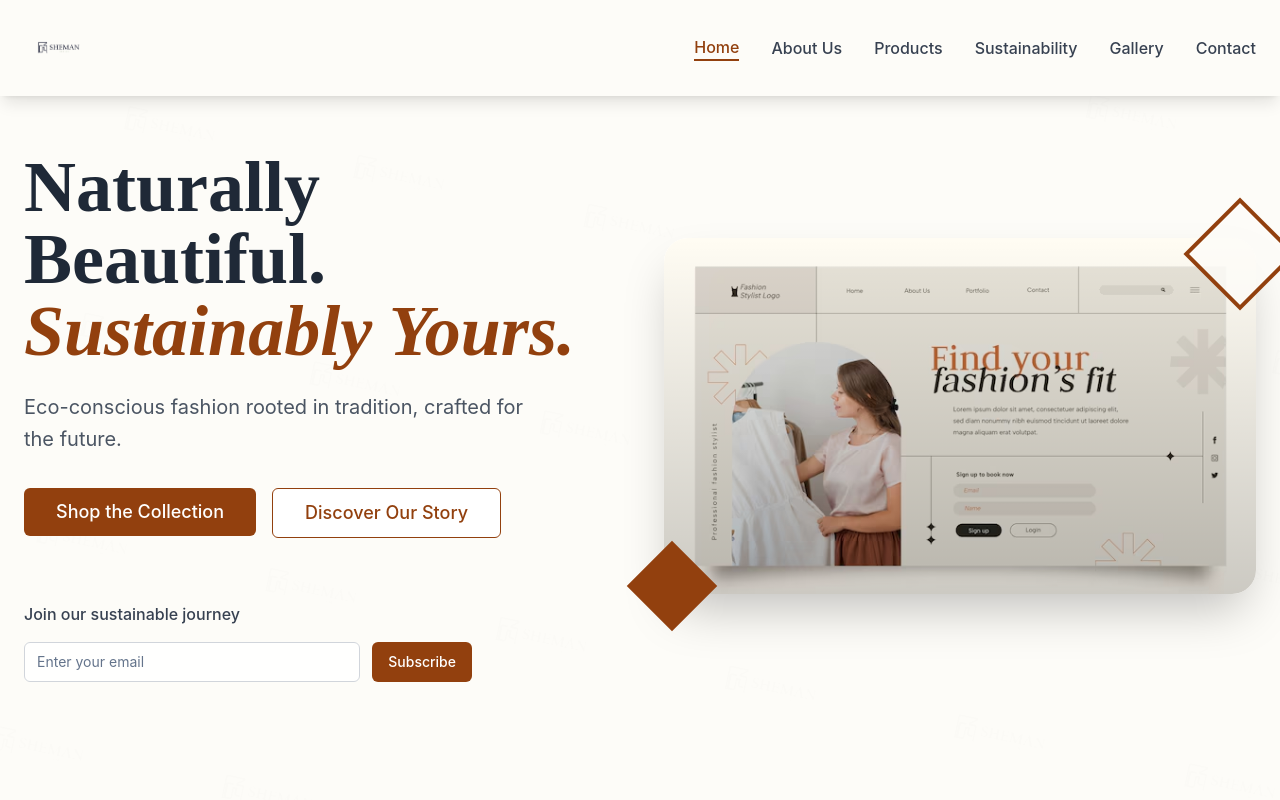
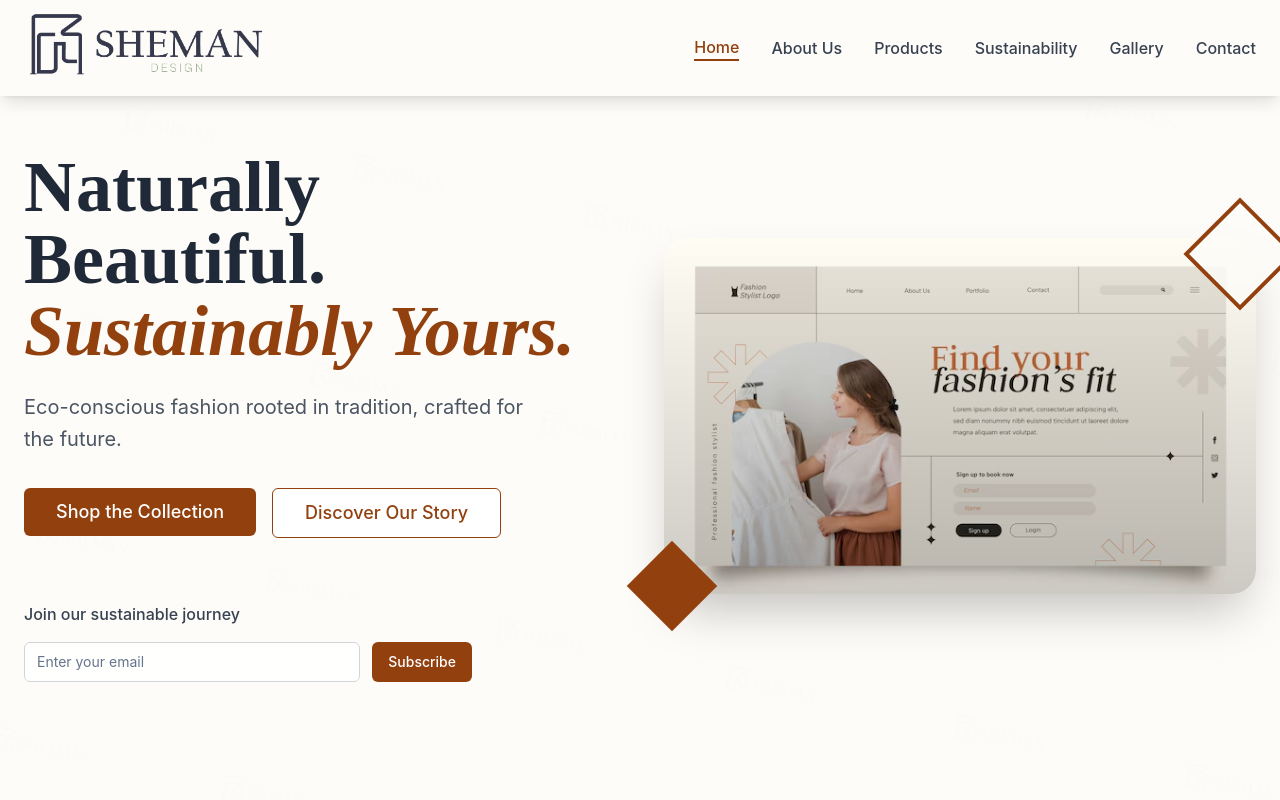
Before and after one commit to odaidea/sheman-shadow-reveal, a React (Vite) app: page / in a window 1280 px wide. Shown: the top 800 px of the page. Built offline with nearby package versions, Linux system fonts and the light colour scheme.

Commit message:
Replace logo and resize
Replaced the logo in the navigation bar and made it as large as possible.

```diff
--- a/src/components/Navigation.tsx
+++ b/src/components/Navigation.tsx
@@ -18,14 +18,14 @@ const Navigation = () => {
 
   return (
     <header className="w-full bg-cream-50/95 backdrop-blur-md shadow-lg fixed top-0 z-50">
-      <div className="max-w-7xl mx-auto px-6 py-4">
+      <div className="max-w-7xl mx-auto px-6 py-2">
         <div className="flex items-center justify-between">
           {/* Logo */}
           <Link to="/" className="flex items-center">
             <img
-              src="/lovable-uploads/f9fa095c-3824-499a-87b9-c25c1e15d930.png"
+              src="/lovable-uploads/7d6363d6-9921-42c0-a240-ebca2dd21d51.png"
               alt="SHEMAN Design"
-              className="w-16 h-16 object-contain"
+              className="h-20 w-auto object-contain"
             />
           </Link>
 
```
Also changed, not shown: public/lovable-uploads/7d6363d6-9921-42c0-a240-ebca2dd21d51.png (added).
